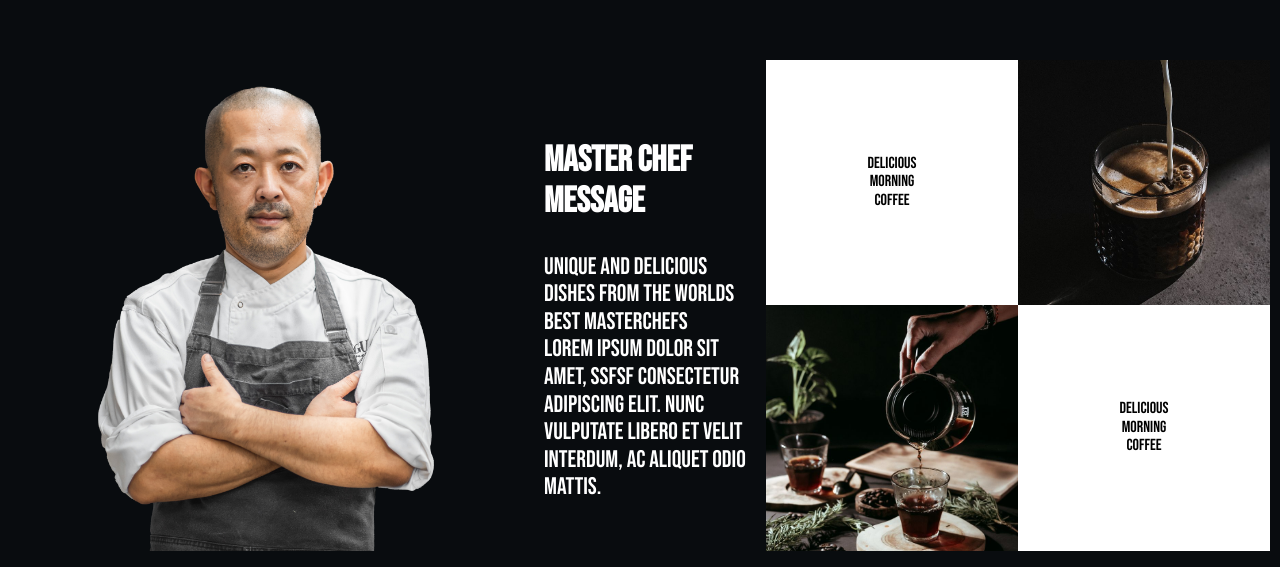
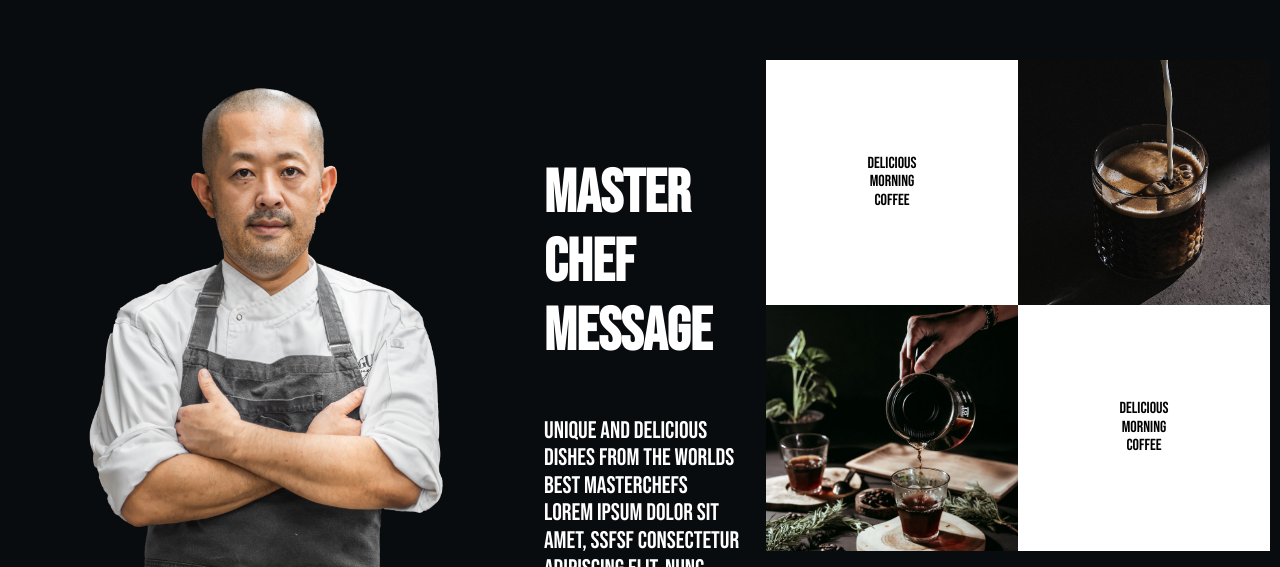
Before and after one commit to Miloconpapas/CoffeRoast, a website: page menu.html in a window 1280 px wide. Shown: the part 570-1137 px from the top of the page. Drawn offline with Linux system fonts and the light colour scheme.

Commit message:
foto cortada chef arrreglado

```diff
--- a/css/menustyles.css
+++ b/css/menustyles.css
@@ -234,7 +234,7 @@ h3 {
 .grid1 {
     grid-column: 1/3;
     grid-row: 1/3;
-    height: 490.54px; /* 2 filas de 245.27px cada una */
+    height: 515.54px; /* 2 filas de 245.27px cada una */
 }
 
 .chef-message {
@@ -249,7 +249,7 @@ h3 {
 
 .chef-message h2 {
     text-align: left;
-    font-size: 1.5em;
+    font-size: 2.5em;
 }
 
 .grid3, .grid6 {
--- a/css/styles.css
+++ b/css/styles.css
@@ -256,7 +256,7 @@ h3 {
     font-weight: 400;
     position: absolute;
     left: 50px;
-    top: 420px;
+    top: 430px;
 }
 
 .botonexplore {
```
